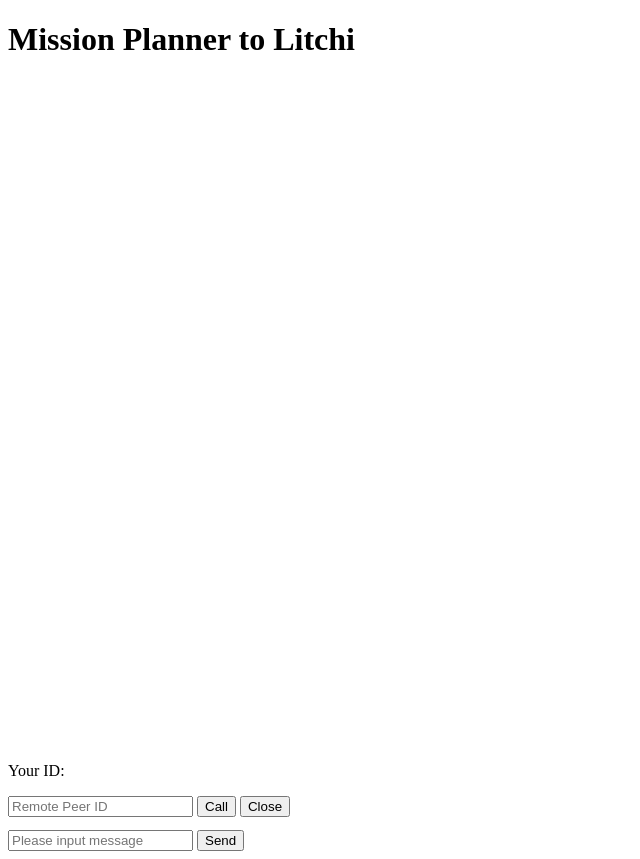
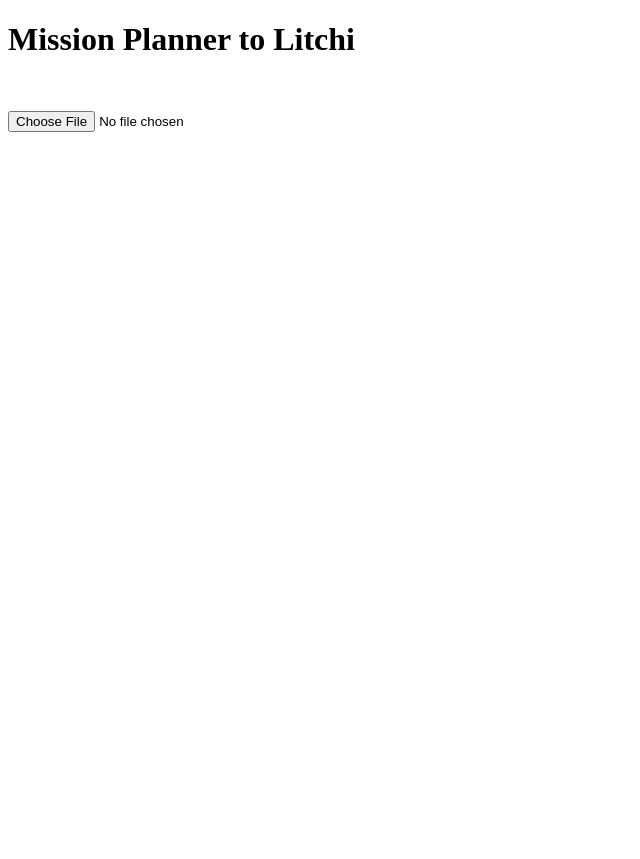
Before and after one commit to skperfarming/mp2litchi, a plain HTML site: page docs/index.html in a window 1280 px wide. Shown: the whole page, without its empty margins (0-640 px from the left). After the commit the page ends 800 px from the top, so only its background shows below. Drawn offline with Linux system fonts and the light colour scheme.

Commit message:
Update index.html

```diff
--- a/docs/index.html
+++ b/docs/index.html
@@ -9,12 +9,12 @@
     <!-- https://electronjs.org/docs/tutorial/security#csp-meta-tag -->
     <!-- <meta http-equiv="Content-Security-Policy"
           content="script-src 'self' 'unsafe-inline';" /> -->
-    <link rel="stylesheet" href="style.css">
+    <!-- <link rel="stylesheet" href="style.css"> -->
 
   </head>
   <body>
 
-    <div class="p2p-media">
+    <!--<div class="file">
       <div class="remote-stream">
         <video id="js-remote-stream" width="480" height="320"></video>
       </div>
@@ -24,11 +24,11 @@
         <input type="text" placeholder="Remote Peer ID" id="js-remote-id">
         <button id="js-call-trigger">Call</button>
         <button id="js-close-trigger">Close</button>
-      </div>
-     <div class="p2p-data">
+      </div> -->
+     <div class="file">
        <pre class = "messages" id = "js-messages"></pre>
-       <input type="text" placeholder="Please input message" id="js-local-text">
-       <button id="js-send-trigger">Send</button>
+       <input type="file" name="example" accept=".csv">
+       <!--<button id="js-send-trigger">Send</button>-->
      </div>
     </div>
         </div>
```
